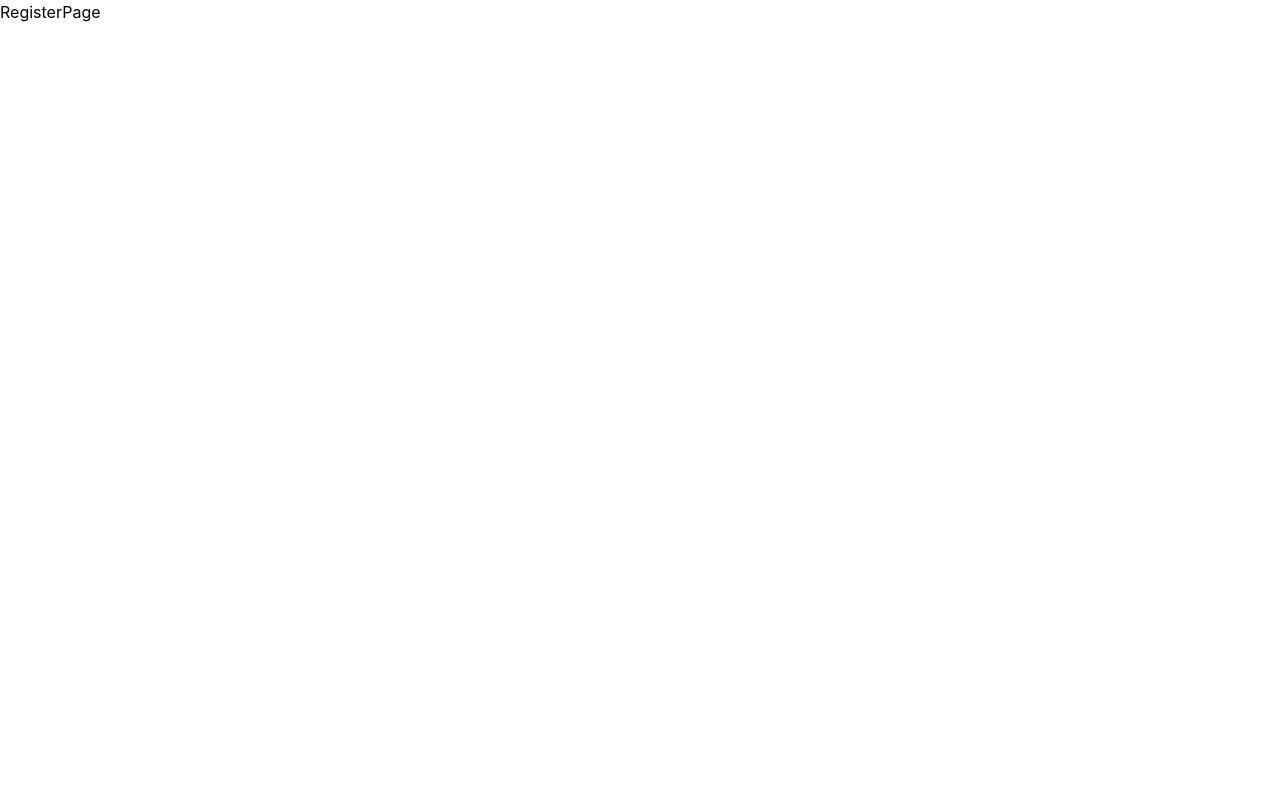
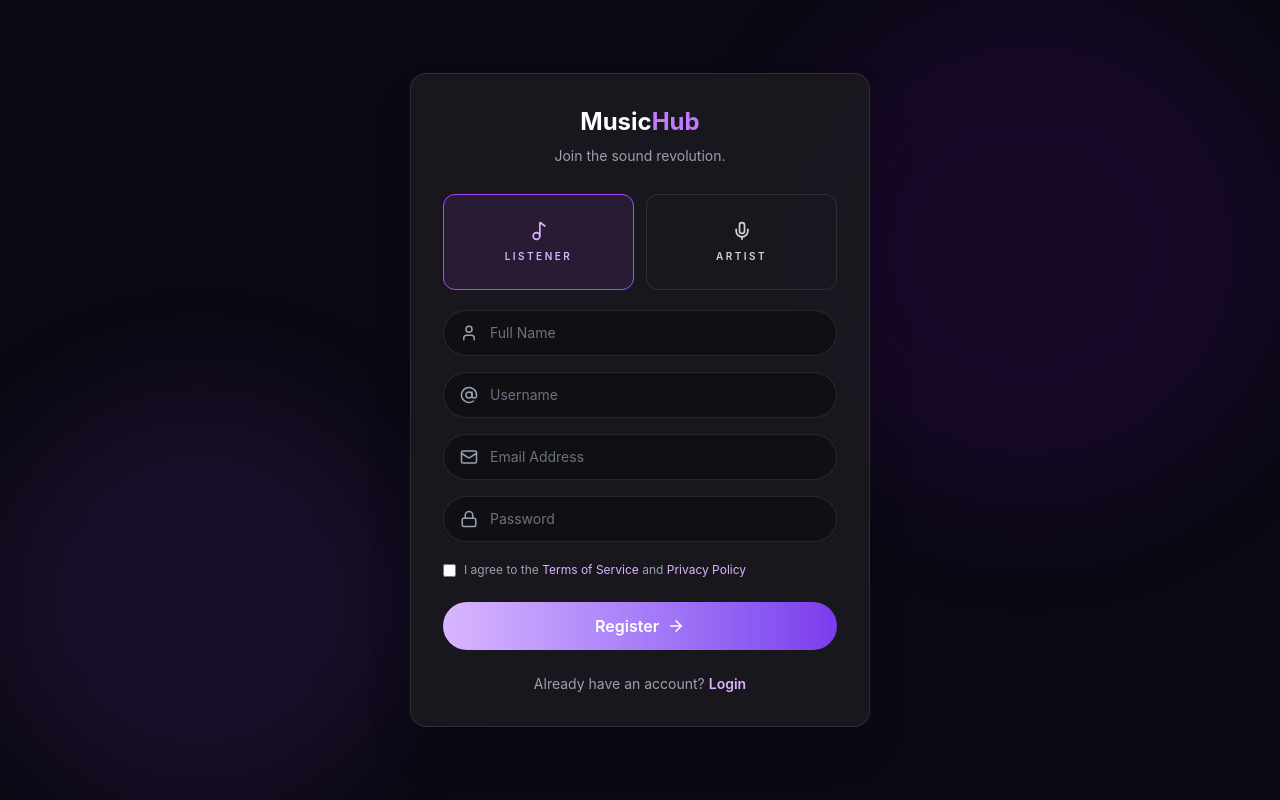
Before and after one commit to md-alihaider/cohort-3, a React (Vite) app in the folder Projects/Music-Application/: page /register in a window 1280 px wide. Built offline with nearby package versions, Linux system fonts and the light colour scheme.

Commit message:
feat: implement RegisterPage with role selection and input fields

```diff
--- a/Projects/Music-Application/package.json
+++ b/Projects/Music-Application/package.json
@@ -11,6 +11,7 @@
   },
   "dependencies": {
     "@tailwindcss/vite": "^4.3.3",
+    "lucide-react": "^1.27.0",
     "react": "^19.1.1",
     "react-dom": "^19.1.1",
     "react-router": "^8.3.0",
--- a/Projects/Music-Application/src/Pages/RegisterPage.jsx
+++ b/Projects/Music-Application/src/Pages/RegisterPage.jsx
@@ -1,9 +1,134 @@
-import React from 'react'
+import React, { useState } from "react";
+import {
+  Music2,
+  Mic,
+  Headphones,
+  User,
+  AtSign,
+  Mail,
+  Lock,
+  ArrowRight,
+} from "lucide-react";
 
 const RegisterPage = () => {
+  const [role, setRole] = useState("listener");
   return (
-    <div>RegisterPage</div>
-  )
-}
+    <div className="min-h-screen flex items-center justify-center bg-[#0b0914] overflow-hidden relative">
+      {/* Background Glow */}
+      <div className="absolute inset-0">
+        <div className="absolute top-0 right-0 h-125 w-125 rounded-full bg-purple-700/10 blur-3xl" />
+        <div className="absolute bottom-0 left-0 h-100 w-100 rounded-full bg-purple-500/10 blur-3xl" />
+      </div>
 
-export default RegisterPage
+      {/* Register Card */}
+      <div className="relative z-10 w-full max-w-115 rounded-2xl border border-white/10 bg-[#1b1a20]/90 backdrop-blur-xl p-8 shadow-2xl">
+        {/* Logo */}
+        <div className="text-center mb-7">
+          <h1 className="text-2xl font-bold text-white">
+            Music<span className="text-purple-400">Hub</span>
+          </h1>
+
+          <p className="mt-2 text-sm text-gray-400">
+            Join the sound revolution.
+          </p>
+        </div>
+
+        {/* Role Selection */}
+        <div className="grid grid-cols-2 gap-3 mb-5">
+          {/* Listener */}
+          <button
+            type="button"
+            onClick={() => setRole("listener")}
+            className={`flex h-24 flex-col items-center justify-center rounded-xl border transition-all duration-300 ${
+              role === "listener"
+                ? "border-purple-500 bg-purple-500/10 text-purple-300"
+                : "border-white/10 text-gray-300 hover:border-purple-500 hover:bg-purple-500/5"
+            }`}
+          >
+            <Music2 size={20} />
+            <span className="mt-2 text-[10px] font-semibold uppercase tracking-[0.25em]">
+              Listener
+            </span>
+          </button>
+
+          {/* Artist */}
+          <button
+            type="button"
+            onClick={() => setRole("artist")}
+            className={`flex h-24 flex-col items-center justify-center rounded-xl border transition-all duration-300 ${
+              role === "artist"
+                ? "border-purple-500 bg-purple-500/10 text-purple-300"
+                : "border-white/10 text-gray-300 hover:border-purple-500 hover:bg-purple-500/5"
+            }`}
+          >
+            <Mic size={20} />
+            <span className="mt-2 text-[10px] font-semibold uppercase tracking-[0.25em]">
+              Artist
+            </span>
+          </button>
+        </div>
+
+        {/* Inputs */}
+        <div className="space-y-4">
+          <Input icon={<User size={18} />} placeholder="Full Name" />
+
+          <Input icon={<AtSign size={18} />} placeholder="Username" />
+
+          <Input icon={<Mail size={18} />} placeholder="Email Address" />
+
+          <Input
+            icon={<Lock size={18} />}
+            placeholder="Password"
+            type="password"
+          />
+        </div>
+
+        {/* Checkbox */}
+        <label className="mt-5 flex items-start gap-2 text-xs text-gray-400">
+          <input type="checkbox" className="mt-0.5 accent-purple-500" />
+
+          <span>
+            I agree to the{" "}
+            <span className="text-purple-300 cursor-pointer">
+              Terms of Service
+            </span>{" "}
+            and{" "}
+            <span className="text-purple-300 cursor-pointer">
+              Privacy Policy
+            </span>
+          </span>
+        </label>
+
+        {/* Button */}
+        <button className="mt-6 flex w-full items-center justify-center gap-2 rounded-full bg-linear-to-r from-[#d8b6ff] to-[#7c3aed] py-3 font-semibold text-white transition hover:scale-[1.02]">
+          Register
+          <ArrowRight size={18} />
+        </button>
+
+        {/* Login */}
+        <p className="mt-6 text-center text-sm text-gray-400">
+          Already have an account?{" "}
+          <button className="font-semibold text-purple-300 hover:text-white">
+            Login
+          </button>
+        </p>
+      </div>
+    </div>
+  );
+};
+
+const Input = ({ icon, placeholder, type = "text" }) => {
+  return (
+    <div className="flex items-center gap-3 rounded-full border border-white/10 bg-[#101014] px-4 py-3 focus-within:border-purple-500 transition">
+      <div className="text-gray-400">{icon}</div>
+
+      <input
+        type={type}
+        placeholder={placeholder}
+        className="w-full bg-transparent text-sm text-white placeholder:text-gray-500 outline-none"
+      />
+    </div>
+  );
+};
+
+export default RegisterPage;
```
Also changed, not shown: 1 other file (tests, documents, lock files or other folders).
